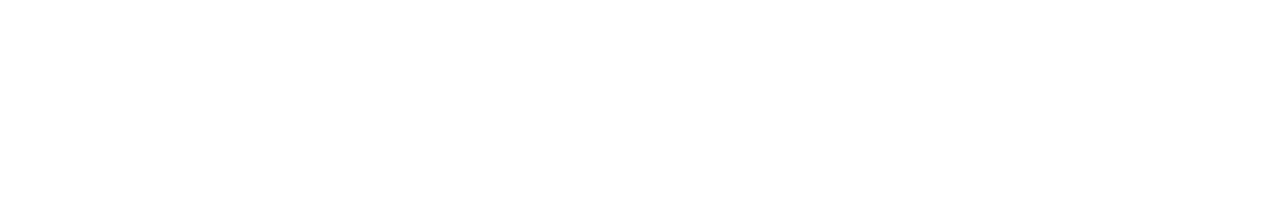
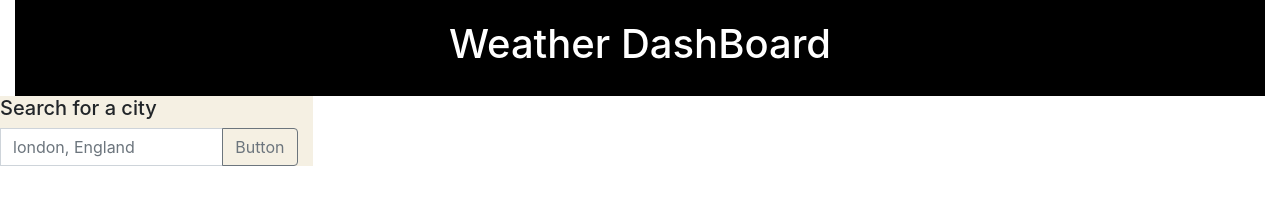
Before and after one commit to vadimsusername/weatherdashboard, a plain HTML site: page index.html in a window 1280 px wide. Drawn offline with nearby package versions, Linux system fonts and the light colour scheme.

Commit message:
initial layout and search box

```diff
--- a/index.html
+++ b/index.html
@@ -10,6 +10,36 @@
 </head>
 <body>
 
+    <div class="container-fluid">
+        <header>
+            <h1>Weather DashBoard</h1>
+        </header>
+    </div>
+    <div class="row">
+        <div class="col-3 leftside">
+
+            <h5>Search for a city</h5>
+            <div class="input-group">
+
+
+                <br/>
+                <input type="text" class="form-control" id="searchBtn" placeholder="london, England" >
+                <div class="input-group-append">
+                  <button class="btn btn-outline-secondary" type="button">Button</button>
+                </div>
+            </div>
+
+        </div>
+        <div class="col-9">
+            <main>
+
+            </main>
+            <section class="5day">
+
+            </section>
+
+        </div>
+    </div>
 
 <script src="script.js"></script>
 </body>
--- a/style.css
+++ b/style.css
@@ -0,0 +1,11 @@
+header {
+    background-color: black;
+    color: white;
+    text-align: center;
+    padding-top: 20px;
+    padding-bottom: 20px;
+}
+
+.leftside {
+    background-color: #f5f0e3;
+}
```
